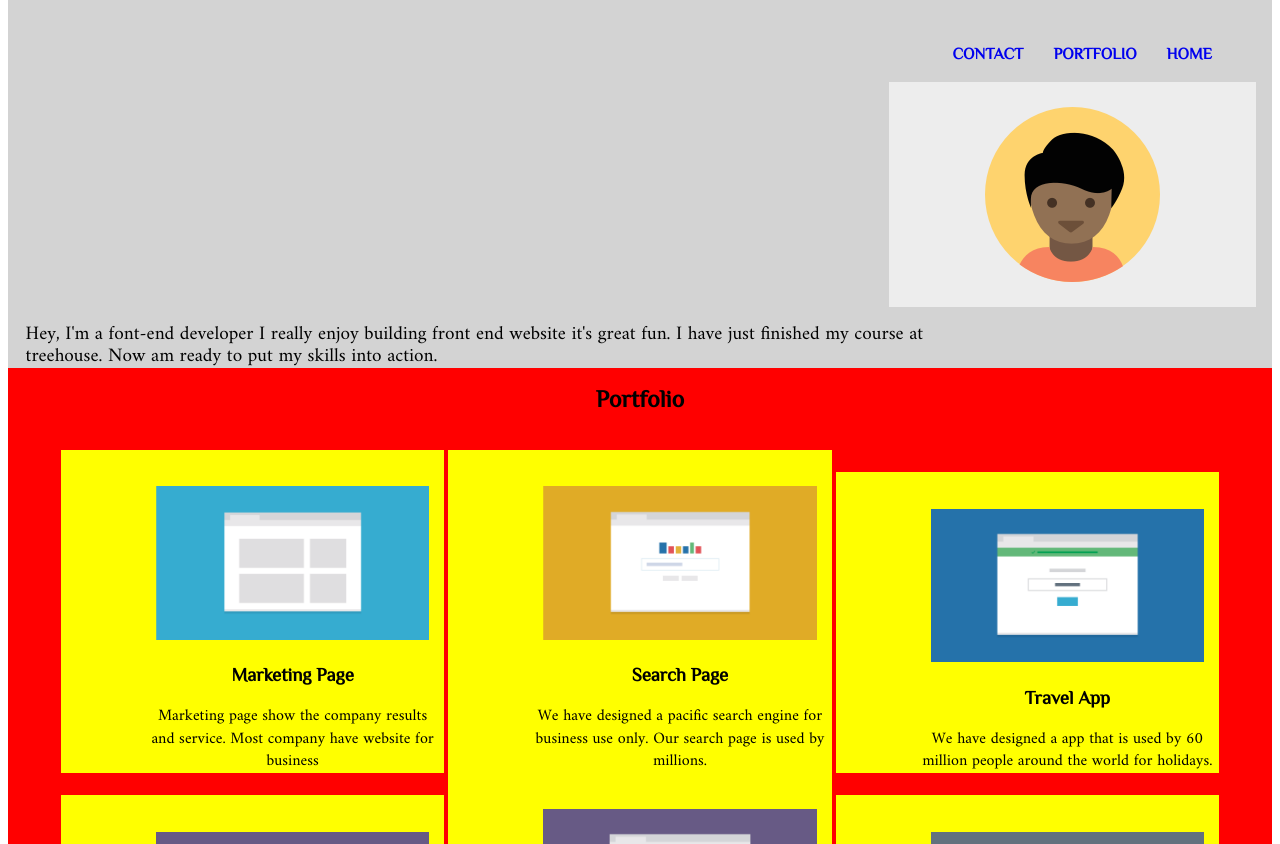
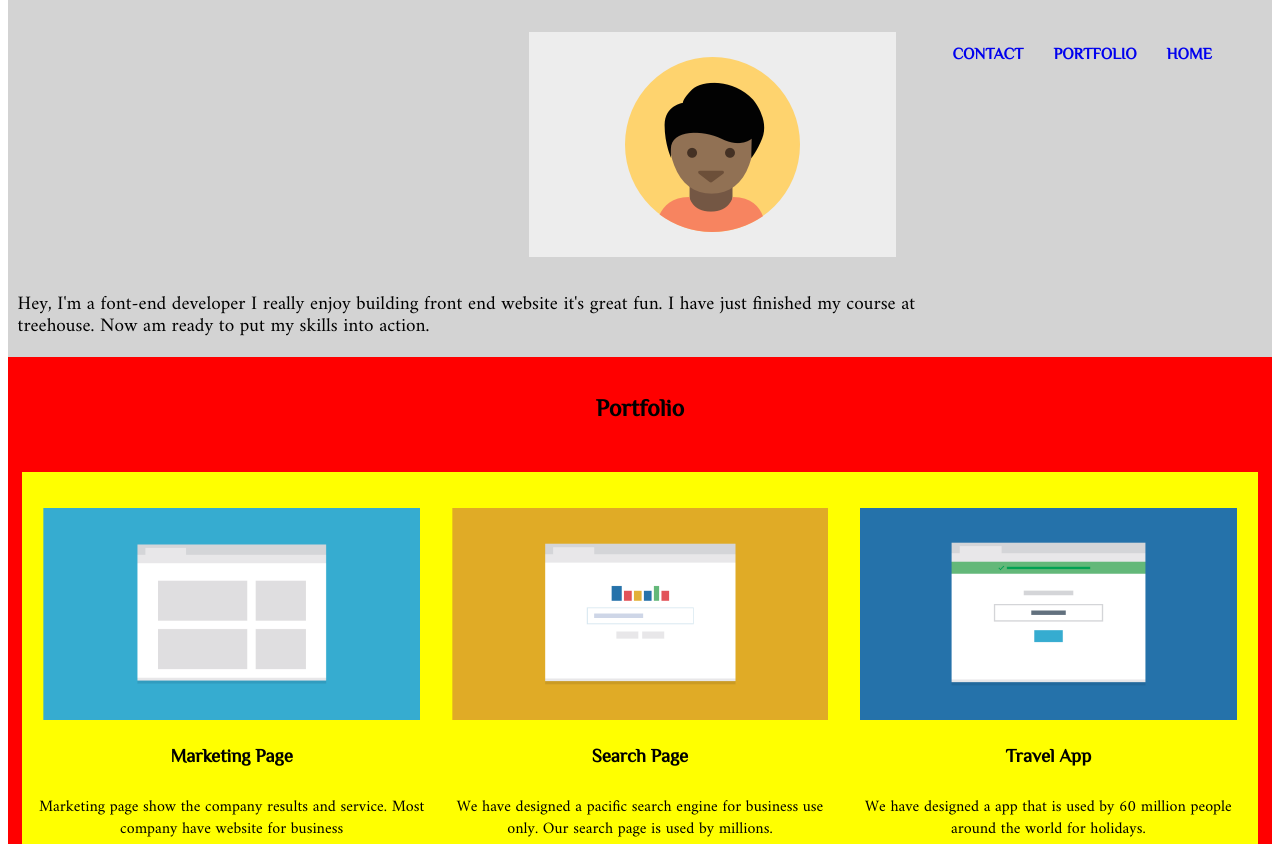
Before and after one commit to mani-saini/project2.1, a plain HTML site: page index.html in a window 1280 px wide. Shown: the part 74-918 px from the top of the page. Drawn offline with Linux system fonts and the light colour scheme.

Commit message:
2.9 final 90%complete
just need to amend navigation on color

```diff
--- a/css/style.css
+++ b/css/style.css
@@ -19,7 +19,7 @@ body {
 }
 
 h2 {
-    margin-top: 0; /*The stop the heading collasing */
+    margin-top: 0; /* Stop the heading collasing */
 }
 
 h2,h3,h4, a {
@@ -30,19 +30,16 @@ p {
  	font-family: 'Amiri', serif;
 }
 
-/*
 .background2 {
 	width: 100%;
 	margin: 0 auto;
 	padding: 0;
 }
-*/
 
 .container {
 
     width: 100%;
     margin: 0 auto;
-	padding-left: 6em;
 }
 
 
@@ -70,7 +67,7 @@ h1 {
 
 .page-image{
 	display: inline-block; /* inline-block mobile important*/
-	max-width: 80%;
+	max-width: 86%;
 	min-width: 30%;
 	padding: 0;
 	margin-left: 0.5em;
@@ -78,7 +75,7 @@ h1 {
 }
 .paragraph {
 	max-width: 100%;
-	padding: 0.9em ;
+/*	padding: 0.9em ;*/
 	margin: 0 2.5em;
 }
 
@@ -86,7 +83,7 @@ h1 {
 	max-width: 100%;
 /*	float: left;*/
 	font-size: 1.1em;
-	margin: 0 8px;
+/*	margin: 0 8px;*/
 
 
 }
@@ -133,6 +130,8 @@ li a:hover {
 ========================================================*/
 
 
+
+
 .contact-infor{
 	background-color: lightgray;
 	padding-top: 1em;
@@ -144,15 +143,13 @@ li a:hover {
 	padding-top: 2em;
 }
 
-.border{
-	background-color: lightgray;
-	border: solid 1px gray;
-}
+
 
 .col{
 	background-color:yellow;
 
-	padding: 0;
+	padding-top: 2em; 0;
+	padding-bottom: 1.7em;
 	margin: 0;
 }
 
@@ -160,7 +157,8 @@ li a:hover {
 	background-color: green;
 	padding-bottom: 3em;
 	padding-right: -3em;
-	display: inline-block;
+
+
 }
 
 .container{
@@ -172,16 +170,16 @@ li a:hover {
 }
 
 .title {
-		padding: 20px 5px;
+		padding: 40px;
+
 	}
-
+*/
 
 /*=======================================================
 
 						FOOTER mobile screen
 
 ========================================================*/
-
 
 .main-footer {
 	display: none;
@@ -232,36 +230,28 @@ li a:hover {
 			Media  Quries min-768px
 
 ========================================================*/
-
-
 @media (min-width: 768px) {
 
  .container {
-    max-width: 100%;
-    margin: 0 auto;
+    width: 100%;
+    margin: 0;
 }
 
-/*
 	.col{
-		width: 50%;
+		width: 49%;
+		margin: -7px;
 	}
-*/
 
 .page-image1{
 	display: block;
 	max-width: 100%;
 	padding: 0;
-	margin: 1em auto;   /* profile image     */
+	margin: 1em auto;   profile image
 	float: right;
 	padding-right: 1em;
 
 }
-/*
 
-nav ul li a:hover {
-		background-color: transparent;
-	}
-*/
 
 .clearfix::after {
     content: "";
@@ -288,7 +278,29 @@ div .col {
 .name {
 	padding-top: 2em;
 
+
+
+	}
 }
+
+
+
+
+
+
+
+
+
+
+
+
+
+
+
+
+
+
+
 /*=======================================================
 
 						Navigation
@@ -296,22 +308,28 @@ div .col {
 ========================================================*/
 
 
+/*
 .main-nav {
 	width: 100%;
 	text-align: center;
 	display: inline;
 }
 
+*/
+/*
 li a:hover {
     background-color: lightblue;
 }
+*/
 
+/*
 .main-nav, li {
 	display: inline-block;
 	margin-right: 30px;
 	padding-top: 2px;
 	text-align: center;
 }
+*/
 
 /*=======================================================
 
@@ -319,6 +337,7 @@ li a:hover {
 
 ========================================================*/
 
+/*
 .main-footer{
 	display: block;
 	float: right;
@@ -329,7 +348,8 @@ li a:hover {
 
 }
 
-}
+*/
+
 /*=======================================================
 
 				Media  Quries 1025px
@@ -340,9 +360,35 @@ li a:hover {
     width: 100%;
 }
 
+.col{
+/*
+		width: 49%;
+		margin: -7px;*/
+}
+
+
+.col{
+	background-color:yellow;
+	width: 33.1%;
+/*	margin: -20px;*/
+	max-width: 100%;
+	padding: 0;
+
+}
+
+
+/*
+
+div .col {
+	display: inline-block;
+	padding: 0;
+	margin: 0;
+}
+*/
+
 .page-image1{
 	display: inline;
-	max-width: 100%;
+	max-width: 85%;
 	padding: 0;
 	margin: 1em auto;   /* profile image     */
 	float: right;
@@ -370,28 +416,7 @@ li a:hover {
 	padding-top: 2em;
 
 }
-div .col {
-	display: inline-block
-	padding: 0;
-	margin: 0;
 
-
-	}
-
-.col{
-	background-color:yellow;
-	width: 30.33%;
-	max-width: 100%;
-	padding: 0;
-/*	padding: 0 100px;*/
-/*	margin: 0 -50px;*/
-	}
-
-	.col {
-		max-width: 80%;
-		padding-left: 5em;
-
-	}
 
 .infor {
 	max-width: 75%;
@@ -415,10 +440,77 @@ h3{
 
 
 .paragraph {
-	display: inline-block;
+	display: block;
 	max-width: 96%;
-	padding: 0;
-	margin: 0;
+	padding-top: 10px;
+	margin: 1em;
 
 	}
+
+.five {
+      clear: none;
+  }
+
+  .four {
+        clear: left;
+    }
 }
+
+/*
+
+
+
+
+
+
+@media (min-width: 768px) {
+
+ .container {
+    width: 100%;
+    margin: 0;
+}
+
+	.col{
+		width: 49%;
+		margin: -7px;
+	}
+
+.page-image1{
+	display: block;
+	max-width: 100%;
+	padding: 0;
+	margin: 1em auto;   profile image
+	float: right;
+	padding-right: 1em;
+
+}
+
+
+.clearfix::after {
+    content: "";
+    display: table;
+    clear: both;
+}
+
+.page-image {
+	max-width: 90%;
+	padding-top: 8px;
+	padding-bottom: 0.2em;
+	vertical-align: bottom;
+	margin: 2.5px;
+
+}
+div .col {
+	display: inline-block;
+	}
+
+.name1-footer {
+	display: none;
+}
+
+.name {
+	padding-top: 2em;
+
+
+
+*/
--- a/index.html
+++ b/index.html
@@ -24,23 +24,23 @@
 
 
     <div class="introduction clearfix">
-        <img class="page-image1 clearfix" src="images/responsive-layout-profile.png" alt="photo">
+       <img class="page-image1 clearfix" src="images/responsive-layout-profile.png" alt="photo">
 
 
 
 		<p class="infor">
 		   Hey, I'm a font-end developer I really enjoy building front end website it's great fun. I have just finished my course at treehouse. Now am ready to put my skills into action.
-        </p>
+       </p>
     </div>
 </header>
 
 <div class="background2 clearfix">
-    <div class="container">
+    <div class="container clearfix">
 
         <h2 class="title">Portfolio</h2><div id="portfolio"></div>
 <!--    </div>   -->
 
-        <div class="one col clearfix">
+        <div class="one col">
         <img class="page-image clearfix" src="images/portfolio-1.png" alt="marketing">
             <h3>Marketing Page</h3>
             <p class="paragraph clearfix">Marketing page show the company results and service. Most company have website for business</p>
```
